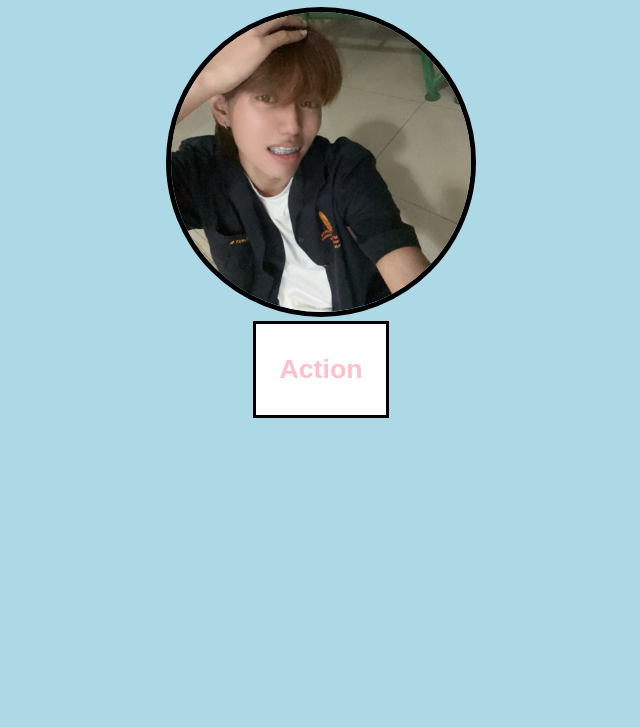
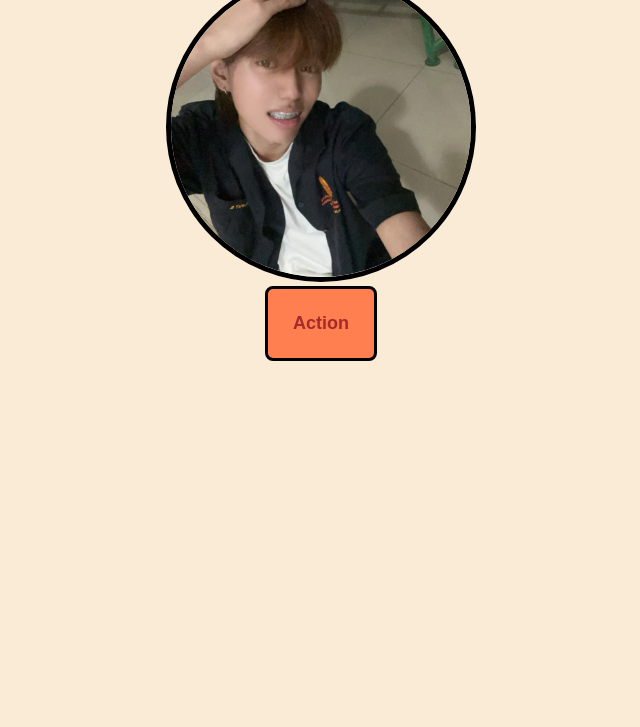
Before and after one commit to Nontapat0900/Nontapat0900.github.io, a plain HTML site: page 67050900.html in a window 1280 px wide. Shown: the part 73-800 px from the top of the page, without its empty margins (319-959 px from the left). Drawn offline with Linux system fonts and the light colour scheme.

Commit message:
Update style.css

```diff
--- a/style.css
+++ b/style.css
@@ -1,15 +1,16 @@
-h1 {
-    display: block;
-    front-size: medium;
-    font-weight: bold;
-    color: pink
+h1{
+display: block;
+font-size: large;
+font-weight: bold;
+color: brown;
 }
 
-body {
-    background-color: lightblue;
+body{
+    background-color: antiquewhite;
     text-align: center;
     font-family: 'Times New Roman', Times, serif;
 }
+
 img{
     width: 300px;
     height: 300px;
@@ -18,14 +19,12 @@ img{
     border: 5px solid black;
 }
 
-button {
-    padding: 12px 24px;
-    front-size: 16px;
-    background-color: white;
-    color:aqua;
+button{
+    padding: 12px 25px;
+    font-size: 16px;
+    background-color: coral;
+    color: orange;
     border: 3px solid black;
+    border-radius: 8px;
     cursor: pointer;
 }
-.container{
-    text-align: center;
-}
```
